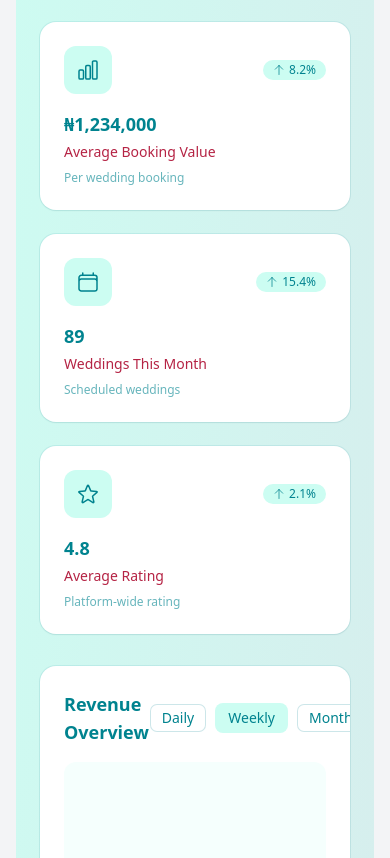
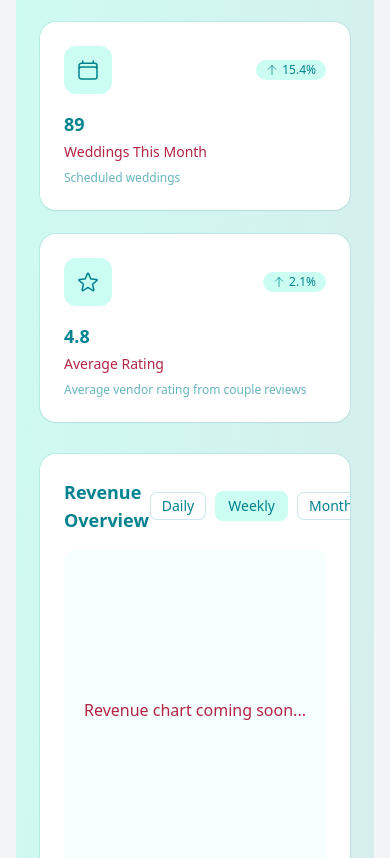
Before and after one commit to Thelma101/multivendor-admin, a React (Vite) app: page / in a window 390 px wide. Shown: the part 855-1713 px from the top of the page. Built offline with nearby package versions, Linux system fonts and the light colour scheme.

Commit message:
mobile responsiveness implementation

```diff
--- a/src/pages/Dashboard.tsx
+++ b/src/pages/Dashboard.tsx
@@ -88,14 +88,6 @@ const metrics: Metric[] = [
   },
   {
     id: 4,
-    title: 'Average Booking Value',
-    value: '₦1,234,000',
-    change: 8.2,
-    icon: ChartBarIcon,
-    description: 'Per wedding booking',
-  },
-  {
-    id: 5,
     title: 'Weddings This Month',
     value: '89',
     change: 15.4,
@@ -103,12 +95,12 @@ const metrics: Metric[] = [
     description: 'Scheduled weddings',
   },
   {
-    id: 6,
+    id: 5,
     title: 'Average Rating',
     value: '4.8',
     change: 2.1,
     icon: StarIcon,
-    description: 'Platform-wide rating',
+    description: 'Average vendor rating from couple reviews',
   },
 ]
 
```
